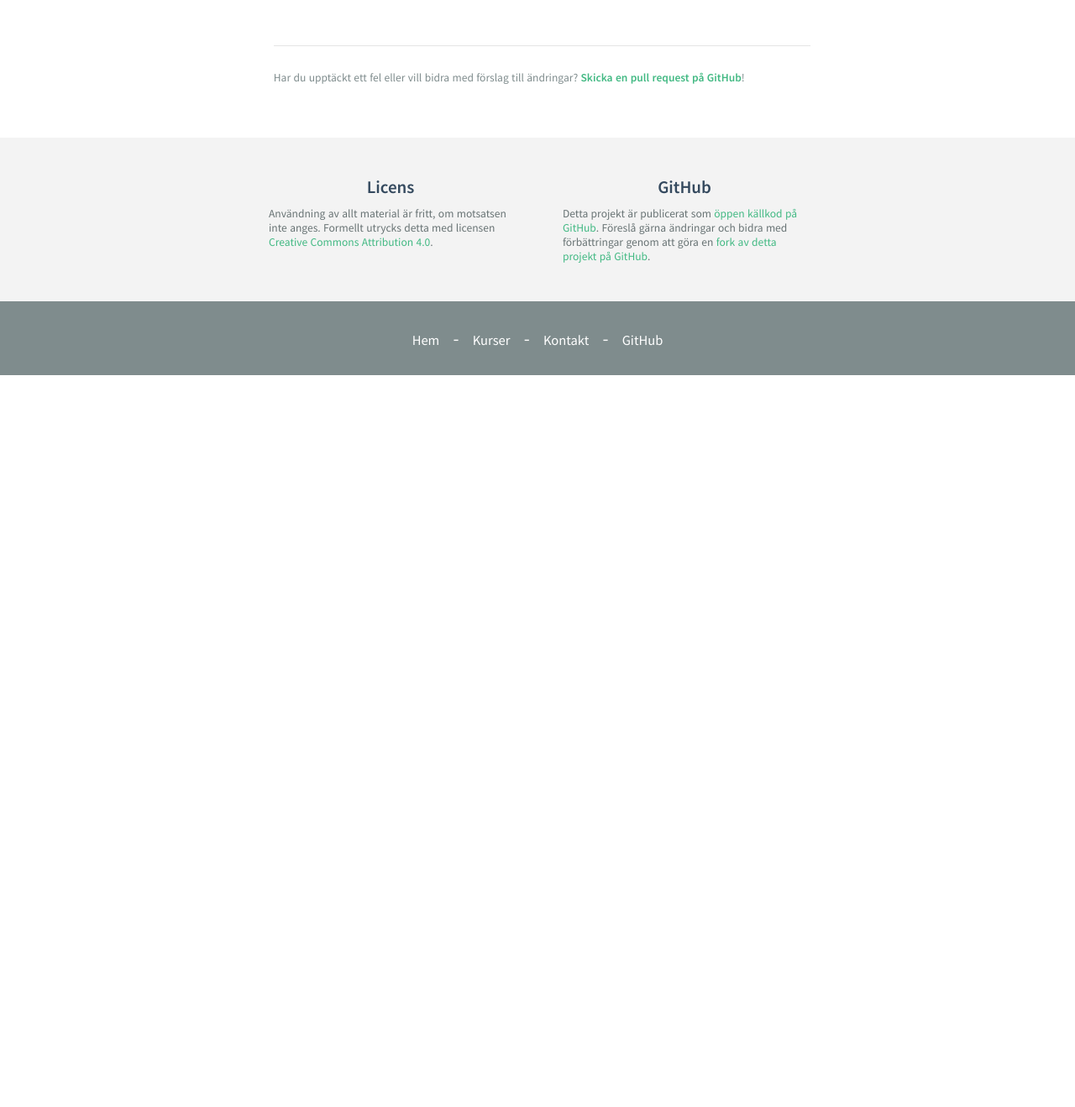
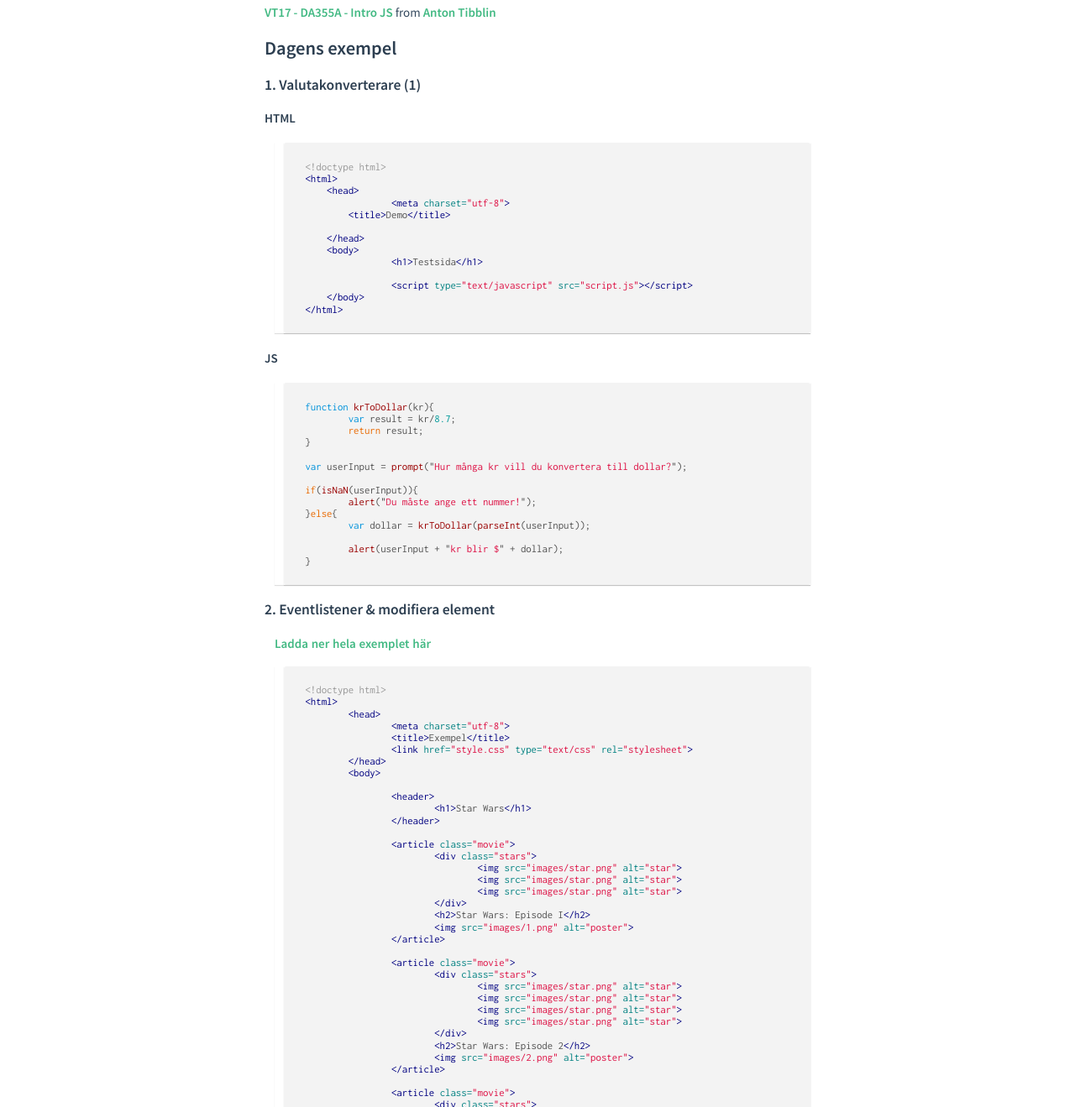
Before and after one commit to mau-dvmt/mah-dv.github.io, a Jekyll site: the page built from courses/da344a-da355a/lectures/le7.md, in a window 1280 px wide and 1400 px high, scrolled down 572 px, cut to the strip 81-1400 px from the top of the window. Shown: the whole strip at 84% size. Built offline with Jekyll 4.4.1, drawn with Linux system fonts in a browser that asks for light colours; before the commit the page ends 1100 px from its top, so only the background shows below that; some of the changed text lies outside the part shown.

Commit message:
Added todays examples

````diff
--- a/courses/da344a-da355a/lectures/le7.md
+++ b/courses/da344a-da355a/lectures/le7.md
@@ -3,6 +3,164 @@ title: Introduktion JS
 code: "da344a-da355a"
 ---
 
-#Introduktion JS
+# Introduktion JS
 
 <iframe src="//www.slideshare.net/slideshow/embed_code/key/6vP4KVSm9iQDjU" width="595" height="485" frameborder="0" marginwidth="0" marginheight="0" scrolling="no" style="border:1px solid #CCC; border-width:1px; margin-bottom:5px; max-width: 100%;" allowfullscreen> </iframe> <div style="margin-bottom:5px"> <strong> <a href="//www.slideshare.net/AntonTibblin/vt17-da355a-intro-js" title="VT17 - DA355A - Intro JS" target="_blank">VT17 - DA355A - Intro JS</a> </strong> from <strong><a target="_blank" href="//www.slideshare.net/AntonTibblin">Anton Tibblin</a></strong> </div>
+
+## Dagens exempel
+
+### 1. Valutakonverterare (1)
+
+#### HTML
+
+```html
+<!doctype html>
+<html>
+    <head>
+		<meta charset="utf-8">
+        <title>Demo</title>
+
+    </head>
+    <body>
+		<h1>Testsida</h1>
+
+		<script type="text/javascript" src="script.js"></script>
+    </body>
+</html>
+```
+
+#### JS
+
+```js
+function krToDollar(kr){
+	var result = kr/8.7;
+	return result;
+}
+
+var userInput = prompt("Hur många kr vill du konvertera till dollar?");
+
+if(isNaN(userInput)){
+	alert("Du måste ange ett nummer!");
+}else{
+	var dollar = krToDollar(parseInt(userInput));
+
+	alert(userInput + "kr blir $" + dollar);
+}
+```
+
+### 2. Eventlistener &amp; modifiera element
+
+[Ladda ner hela exemplet här](7a.zip)
+
+```html
+<!doctype html>
+<html>
+	<head>
+		<meta charset="utf-8">
+		<title>Exempel</title>
+		<link href="style.css" type="text/css" rel="stylesheet">
+	</head>
+	<body>
+
+		<header>
+			<h1>Star Wars</h1>
+		</header>
+
+		<article class="movie">
+			<div class="stars">
+				<img src="images/star.png" alt="star">
+				<img src="images/star.png" alt="star">
+				<img src="images/star.png" alt="star">
+			</div>
+			<h2>Star Wars: Episode I</h2>
+			<img src="images/1.png" alt="poster">
+		</article>
+
+		<article class="movie">
+			<div class="stars">
+				<img src="images/star.png" alt="star">
+				<img src="images/star.png" alt="star">
+				<img src="images/star.png" alt="star">
+				<img src="images/star.png" alt="star">
+			</div>
+			<h2>Star Wars: Episode 2</h2>
+			<img src="images/2.png" alt="poster">
+		</article>
+
+		<article class="movie">
+			<div class="stars">
+				<img src="images/star.png" alt="star">
+				<img src="images/star.png" alt="star">
+				<img src="images/star.png" alt="star">
+				<img src="images/star.png" alt="star">
+				<img src="images/star.png" alt="star">
+			</div>
+			<h2>Star Wars: Episode 3</h2>
+			<img src="images/3.png" alt="poster">
+		</article>
+
+		<article class="movie">
+			<div class="stars">
+				<img src="images/star.png" alt="star">
+				<img src="images/star.png" alt="star">
+				<img src="images/star.png" alt="star">
+				<img src="images/star.png" alt="star">
+				<img src="images/star.png" alt="star">
+			</div>
+			<h2>Star Wars: Episode 4</h2>
+			<img src="images/4.png" alt="poster">
+		</article>
+		<script src="script.js"></script>
+	</body>
+</html>
+```
+
+#### JS
+
+```js
+function colorize(){
+	if(this.className == "movie"){
+		this.className = "movie red";
+	}else{
+		this.className = "movie";
+	}
+}
+
+var articles = document.querySelectorAll("article");
+for(var i = 0; i < articles.length; i++){
+	articles[i].addEventListener("click", colorize, false);
+}
+```
+
+#### 3. Valutakonverterare (2)
+
+```html
+<!doctype html>
+<html>
+    <head>
+		<meta charset="utf-8">
+        <title>Demo</title>
+    </head>
+    <body>
+		<h1>Valutakonverterare</h1>
+		<form>
+			<input type="number" id="kr" placeholder="Ange antal kr.">
+			= $
+			<input type="text" id="result" disabled>
+		</form>
+		<script src="script.js"></script>
+    </body>
+</html>
+```
+
+```js
+document.querySelector("#kr").addEventListener("keyup", function(){
+    var kr = parseInt(this.value);
+    var result = kr/8.7;
+    document.querySelector("#result").value = result;
+}, false);
+```
+
+#### 4. Extra, tooltip
+
+[**Bonus**: Här byggde jag (och kommenterade väl) ett exemepel på tool-tips](http://codepen.io/anon/pen/mRwYzZ)
````
Also changed, not shown: 1 other file.
